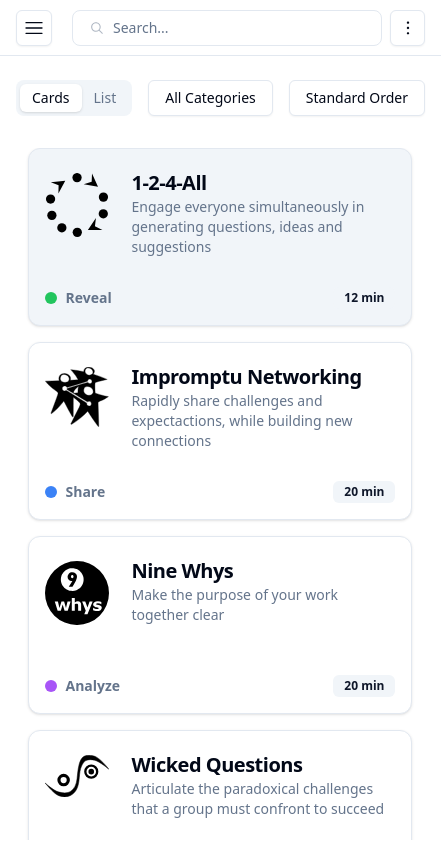
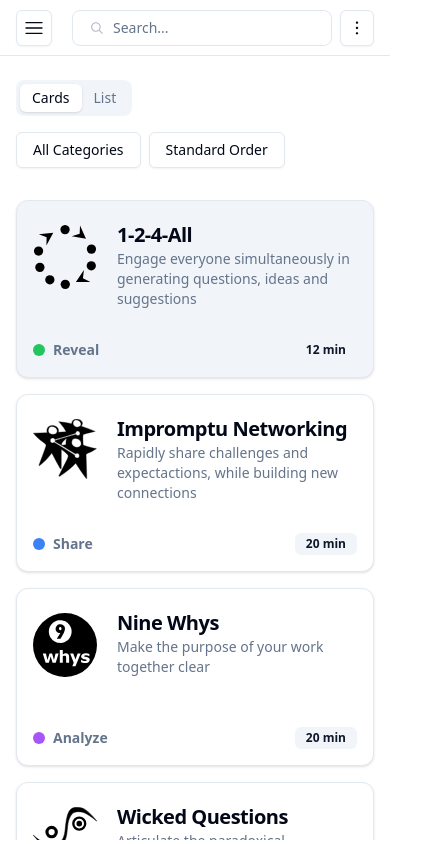
Before and after one commit to vpapadopou/ls-cards-online, a React (Vite) app: page / in a window 390 px wide. Shown: the whole page, 441 px wide, since content can reach past the window. Built offline with nearby package versions, Linux system fonts and the light colour scheme.

Commit message:
Fix filter wrap for small screens

```diff
--- a/src/components/CardDeck/CardDeckOptions.jsx
+++ b/src/components/CardDeck/CardDeckOptions.jsx
@@ -34,7 +34,7 @@ function CardDeckOptions() {
   };
 
   return (
-    <div className="flex flex-row gap-4 px-4 py-6">
+    <div className="flex flex-row flex-wrap gap-4 px-4 py-6">
       {/* Tab Selection */}
       <TabsList>
         <TabsTrigger value="cardView" data-testid="tab-trigger">
@@ -45,6 +45,8 @@ function CardDeckOptions() {
         </TabsTrigger>
       </TabsList>
       {/* /Tab Selection */}
+      {/* Filter Options */}
+      <div className="flex flex-row gap-2">
         {/* Category Selection */}
         <Popover open={openCategoryFilter} onOpenChange={setOpenCategoryFilter}>
           <PopoverTrigger asChild>
@@ -115,6 +117,8 @@ function CardDeckOptions() {
         </Popover>
         {/* /Sorting Selection */}
       </div>
+      {/* /Filter Options */}
+    </div>
   );
 }
 
```
Lines whose indentation alone changed are shown as unchanged.
